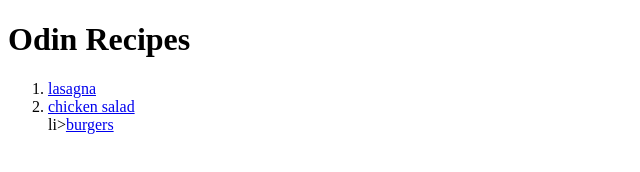
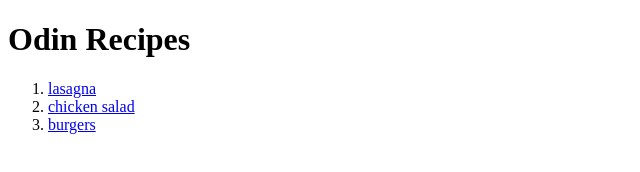
Before and after one commit to MGP1992/odin-recipies, a plain HTML site: page index.html in a window 1280 px wide. Shown: the full height of the page, 0-640 px from the left. Drawn offline with Linux system fonts and the light colour scheme.

Commit message:
fixed typo on index page

```diff
--- a/index.html
+++ b/index.html
@@ -9,7 +9,7 @@
         <ol>
             <li><a href="./recipes/lasagna.html">lasagna</a></li>
             <li><a href="./recipes/chicken-salad.html">chicken salad</a></li>
-            li><a href="./recipes/burgers.html">burgers</a></li>
+            <li><a href="./recipes/burgers.html">burgers</a></li>
         </ol>
     </body>
 </html>
```
